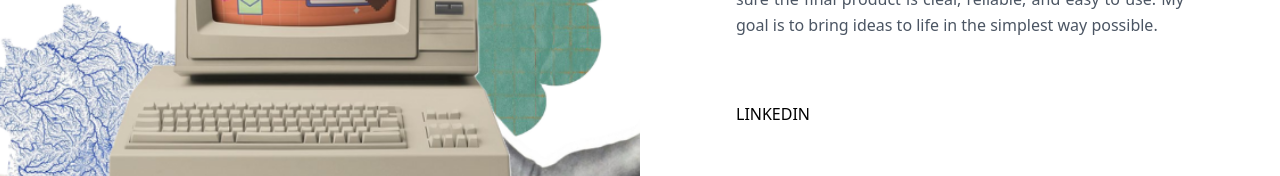
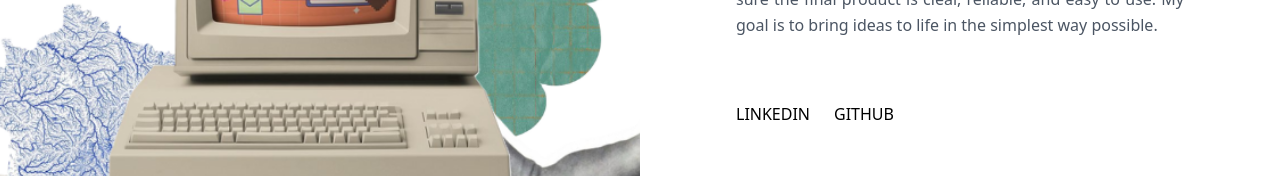
Before and after one commit to jdasilvalima/portfolio, a Nuxt app: page /about in a window 1280 px wide. Shown: the part 406-582 px from the top of the page. Built offline with nearby package versions, Linux system fonts and the light colour scheme.

Commit message:
added Github page in the about page

```diff
--- a/pages/about.vue
+++ b/pages/about.vue
@@ -28,7 +28,7 @@
           </p>
         </div>
 
-        <div class="pt-8">
+        <div class="flex gap-6 pt-8">
           <a
             href="https://www.linkedin.com/in/jade-da-silva-lima/"
             target="_blank"
@@ -37,6 +37,14 @@
           >
             LINKEDIN
           </a>
+          <a
+            href="https://github.com/jdasilvalima"
+            target="_blank"
+            rel="noopener noreferrer"
+            class="text-black hover:opacity-70 transition-opacity font-medium"
+          >
+            GITHUB
+          </a>
         </div>
       </div>
     </div>
```
